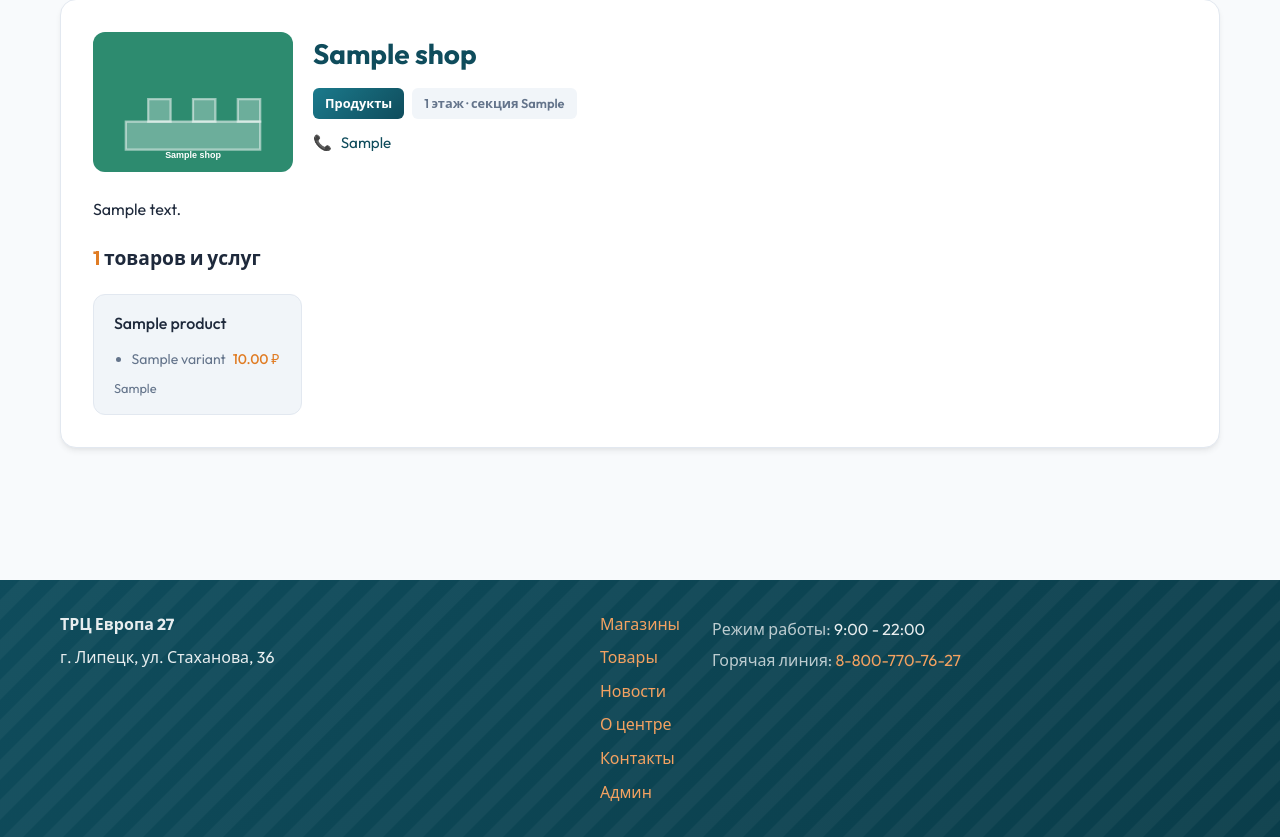
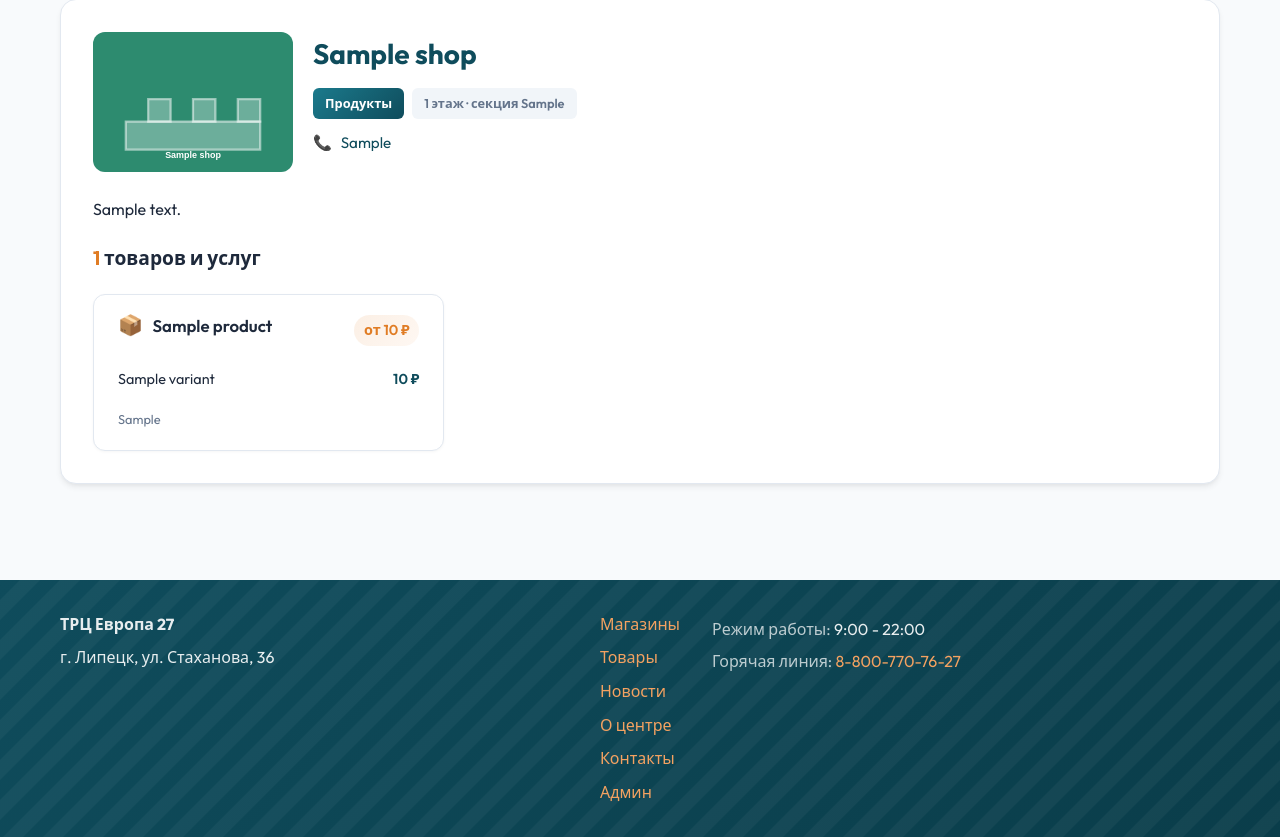
Before and after one commit to Sosos1234/course, a PHP site: page /index.php?page=shop&id=1 in a window 1280 px wide. Shown: the part 193-1030 px from the top of the page. Run offline with PHP 8.4, Linux system fonts and the light colour scheme; data comes from the database, SQL or seed files in the repository; tables that the repository leaves empty hold one stand-in row (values such as "Sample post").

Commit message:
Цены у товаров и вариантов, обновлённый дизайн карточек
Co-authored-by: Seign9 <Sosos1234@users.noreply.github.com>

```diff
--- a/assets/css/style.css
+++ b/assets/css/style.css
@@ -539,8 +539,8 @@ body {
 
 .product-cards {
     display: grid;
-    grid-template-columns: repeat(auto-fill, minmax(200px, 1fr));
-    gap: 0.75rem;
+    grid-template-columns: repeat(auto-fill, minmax(280px, 1fr));
+    gap: 1.25rem;
 }
 .product-card {
     padding: 1rem 1.25rem;
@@ -570,23 +570,76 @@ body {
     font-size: 0.95rem;
 }
 
-.product-card.product-card-with-variants {
+/* Карточка товара — современный дизайн */
+.product-card.product-card-modern {
+    background: var(--card-bg);
+    border: 1px solid var(--border);
+    box-shadow: 0 1px 3px rgba(0,0,0,0.04);
+    padding: 1.25rem 1.5rem;
     min-width: 0;
 }
-.product-variants {
-    margin: 0.5rem 0 0;
-    padding-left: 1.1rem;
-    font-size: 0.875rem;
-    color: var(--text-muted);
-    list-style: disc;
+.product-card.product-card-modern:hover {
+    border-color: var(--primary-light);
+    box-shadow: var(--shadow);
 }
-.product-variants li {
-    margin-bottom: 0.2rem;
+.product-card-header {
+    display: flex;
+    align-items: flex-start;
+    gap: 0.6rem;
+    margin-bottom: 0.75rem;
 }
-.product-variants .variant-price {
+.product-card-icon {
+    font-size: 1.25rem;
+    line-height: 1;
+    flex-shrink: 0;
+}
+.product-card-header .product-name {
+    flex: 1;
+    font-weight: 600;
+    font-size: 1.05rem;
+    line-height: 1.35;
+}
+.product-price-badge {
+    flex-shrink: 0;
+    font-weight: 600;
+    font-size: 0.9rem;
     color: var(--accent);
+    background: linear-gradient(135deg, rgba(224,124,36,0.12) 0%, rgba(244,162,97,0.08) 100%);
+    padding: 0.25rem 0.6rem;
+    border-radius: 999px;
+}
+.product-variants-table {
+    display: flex;
+    flex-direction: column;
+    gap: 0.4rem;
+}
+.product-variant-row {
+    display: flex;
+    justify-content: space-between;
+    align-items: center;
+    gap: 1rem;
+    padding: 0.4rem 0;
+    border-bottom: 1px dashed var(--border);
+    font-size: 0.9rem;
+}
+.product-variant-row:last-child {
+    border-bottom: none;
+}
+.product-variant-row .variant-name {
+    color: var(--text);
+}
+.product-variant-row .variant-price {
+    font-weight: 600;
+    color: var(--primary);
+    white-space: nowrap;
+}
+.product-variant-row .price-free {
+    color: #059669;
     font-weight: 500;
-    margin-left: 0.25rem;
+}
+.product-card-modern .product-cat {
+    margin-top: 0.5rem;
+    font-size: 0.8rem;
 }
 
 /* Search */
--- a/views/shop.php
+++ b/views/shop.php
@@ -53,22 +53,44 @@ $hasTabs = count($productsByCategory) > 1;
                     <div class="tab-content <?= $i === 0 ? 'active' : '' ?>" id="tab-<?= $i ?>">
                         <div class="product-cards">
                             <?php foreach ($items as $p): ?>
-                            <div class="product-card product-card-with-variants">
-                                <span class="product-name"><?= htmlspecialchars($p['name']) ?></span>
+                            <?php
+                            $hasPrices = false;
+                            $minPrice = null;
+                            if (!empty($p['variants'])) {
+                                foreach ($p['variants'] as $v) {
+                                    $pr = isset($v['price']) ? (float)$v['price'] : null;
+                                    if ($pr !== null && $pr > 0) { $hasPrices = true; $minPrice = $minPrice === null ? $pr : min($minPrice, $pr); }
+                                }
+                            }
+                            ?>
+                            <div class="product-card product-card-modern">
+                                <div class="product-card-header">
+                                    <span class="product-card-icon">📦</span>
+                                    <span class="product-name"><?= htmlspecialchars($p['name']) ?></span>
+                                    <?php if ($minPrice !== null): ?>
+                                    <span class="product-price-badge">от <?= number_format($minPrice, 0) ?> ₽</span>
+                                    <?php endif; ?>
+                                </div>
                                 <?php if (!empty($p['variants'])): ?>
-                                <ul class="product-variants">
+                                <div class="product-variants-table">
                                     <?php foreach ($p['variants'] as $v): ?>
-                                    <li>
-                                        <?= htmlspecialchars($v['name']) ?>
-                                        <?php if (isset($v['price']) && $v['price']): ?>
-                                        <span class="variant-price"><?= number_format((float)$v['price'], 2) ?> ₽</span>
-                                        <?php endif; ?>
-                                    </li>
+                                    <div class="product-variant-row">
+                                        <span class="variant-name"><?= htmlspecialchars($v['name']) ?></span>
+                                        <span class="variant-price">
+                                            <?php if (isset($v['price']) && (float)$v['price'] > 0): ?>
+                                            <?= number_format((float)$v['price'], 0) ?> ₽
+                                            <?php elseif (isset($v['price']) && (float)$v['price'] == 0): ?>
+                                            <span class="price-free">Бесплатно</span>
+                                            <?php else: ?>
+                                            —
+                                            <?php endif; ?>
+                                        </span>
+                                    </div>
                                     <?php endforeach; ?>
-                                </ul>
+                                </div>
                                 <?php endif; ?>
                                 <?php if (isset($p['price']) && $p['price'] && empty($p['variants'])): ?>
-                                <span class="product-price"><?= number_format((float)$p['price'], 2) ?> ₽</span>
+                                <span class="product-price"><?= number_format((float)$p['price'], 0) ?> ₽</span>
                                 <?php endif; ?>
                             </div>
                             <?php endforeach; ?>
@@ -79,25 +101,47 @@ $hasTabs = count($productsByCategory) > 1;
                 <?php else: ?>
                 <div class="product-cards">
                     <?php foreach ($products as $p): ?>
-                    <div class="product-card product-card-with-variants">
-                        <span class="product-name"><?= htmlspecialchars($p['name']) ?></span>
+                    <?php
+                    $hasPrices = false;
+                    $minPrice = null;
+                    if (!empty($p['variants'])) {
+                        foreach ($p['variants'] as $v) {
+                            $pr = isset($v['price']) ? (float)$v['price'] : null;
+                            if ($pr !== null && $pr > 0) { $hasPrices = true; $minPrice = $minPrice === null ? $pr : min($minPrice, $pr); }
+                        }
+                    }
+                    ?>
+                    <div class="product-card product-card-modern">
+                        <div class="product-card-header">
+                            <span class="product-card-icon">📦</span>
+                            <span class="product-name"><?= htmlspecialchars($p['name']) ?></span>
+                            <?php if ($minPrice !== null): ?>
+                            <span class="product-price-badge">от <?= number_format($minPrice, 0) ?> ₽</span>
+                            <?php endif; ?>
+                        </div>
                         <?php if (!empty($p['variants'])): ?>
-                        <ul class="product-variants">
+                        <div class="product-variants-table">
                             <?php foreach ($p['variants'] as $v): ?>
-                            <li>
-                                <?= htmlspecialchars($v['name']) ?>
-                                <?php if (isset($v['price']) && $v['price']): ?>
-                                <span class="variant-price"><?= number_format((float)$v['price'], 2) ?> ₽</span>
-                                <?php endif; ?>
-                            </li>
+                            <div class="product-variant-row">
+                                <span class="variant-name"><?= htmlspecialchars($v['name']) ?></span>
+                                <span class="variant-price">
+                                    <?php if (isset($v['price']) && (float)$v['price'] > 0): ?>
+                                    <?= number_format((float)$v['price'], 0) ?> ₽
+                                    <?php elseif (isset($v['price']) && (float)$v['price'] == 0): ?>
+                                    <span class="price-free">Бесплатно</span>
+                                    <?php else: ?>
+                                    —
+                                    <?php endif; ?>
+                                </span>
+                            </div>
                             <?php endforeach; ?>
-                        </ul>
+                        </div>
                         <?php endif; ?>
                         <?php if (!empty($p['category'])): ?>
                         <span class="product-cat"><?= htmlspecialchars($p['category']) ?></span>
                         <?php endif; ?>
                         <?php if (isset($p['price']) && $p['price'] && empty($p['variants'])): ?>
-                        <span class="product-price"><?= number_format((float)$p['price'], 2) ?> ₽</span>
+                        <span class="product-price"><?= number_format((float)$p['price'], 0) ?> ₽</span>
                         <?php endif; ?>
                     </div>
                     <?php endforeach; ?>
```
Also changed, not shown: import/data.json (+56 -56 lines).
